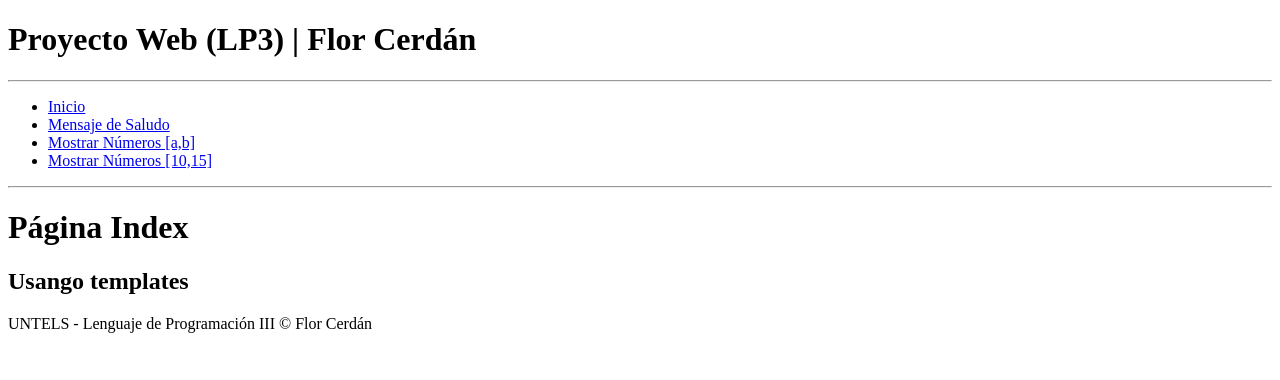
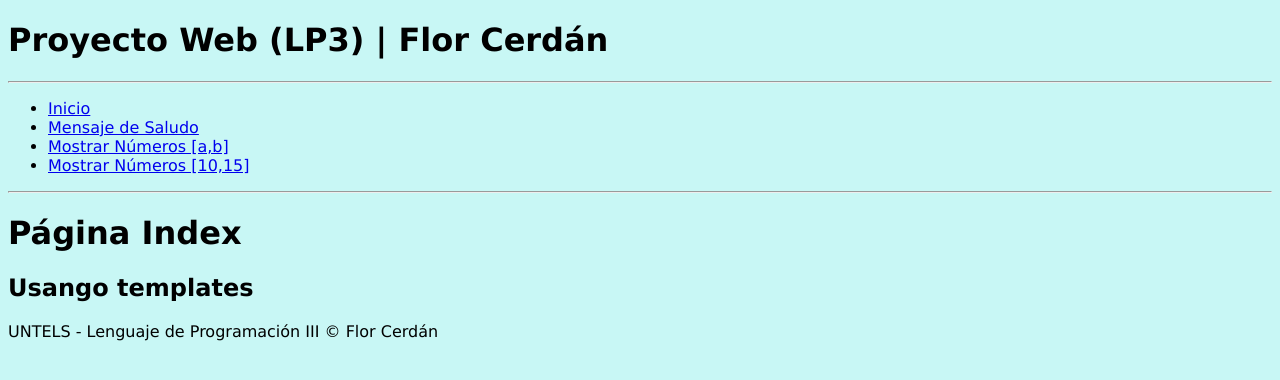
Before and after one commit to JoseVillanuevaP1/LPIII_SEMANA_10_11_VILLANUEVA, a Django app: page / in a window 1280 px wide. Shown: the top 380 px of the page. Run offline with Django 5.2, Linux system fonts and the light colour scheme.

Commit message:
Django 006 - Estilos CSS

```diff
--- /dev/null
+++ b/miapp/static/css/style.css
@@ -0,0 +1,4 @@
+body {
+  font-family: Verdana, Geneva, Tahoma, sans-serif;
+  background-color: rgb(200, 247, 245);
+}
--- a/miapp/templates/layout.html
+++ b/miapp/templates/layout.html
@@ -10,6 +10,8 @@
         {% endblock %}
         | Flor Cerdán
     </title>
+    {% load static %}
+    <link rel="stylesheet" type="text/css" href="{% static 'css/style.css' %}" />
 </head>
 
 <body>
```
